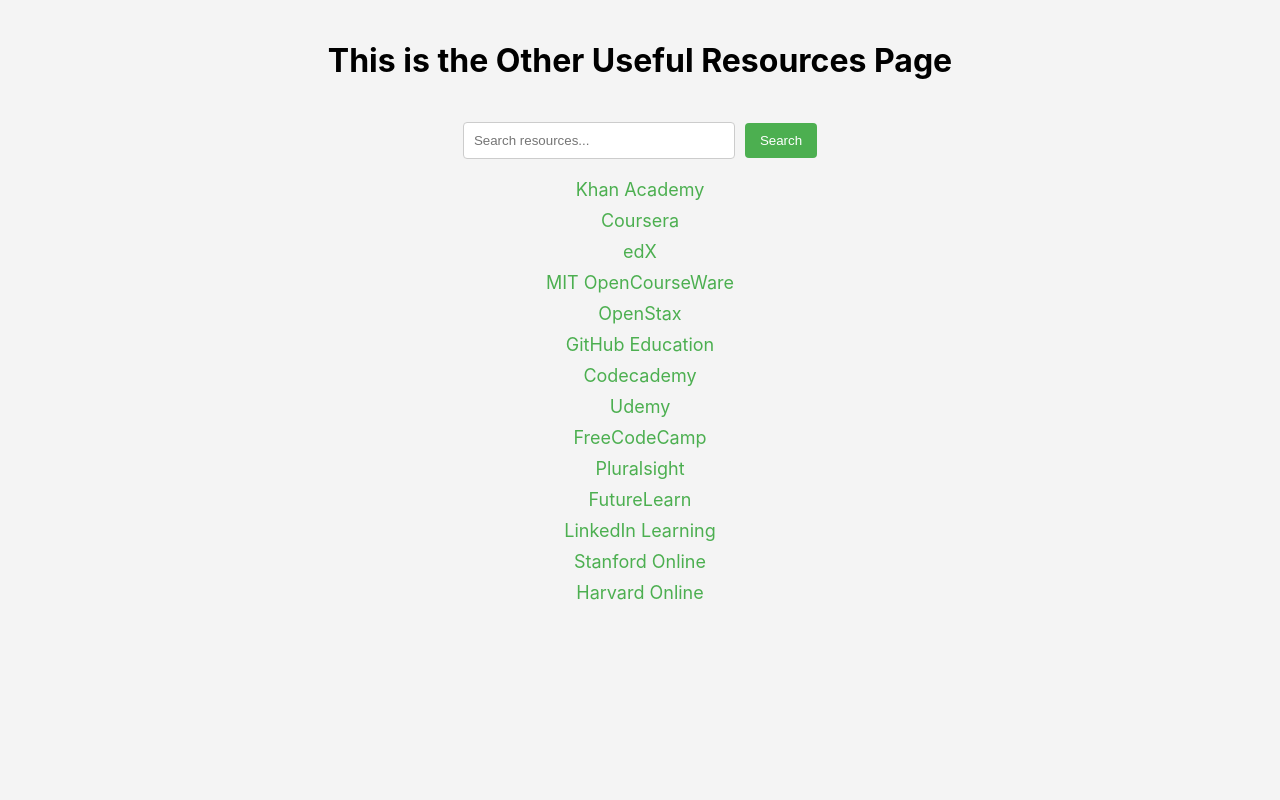
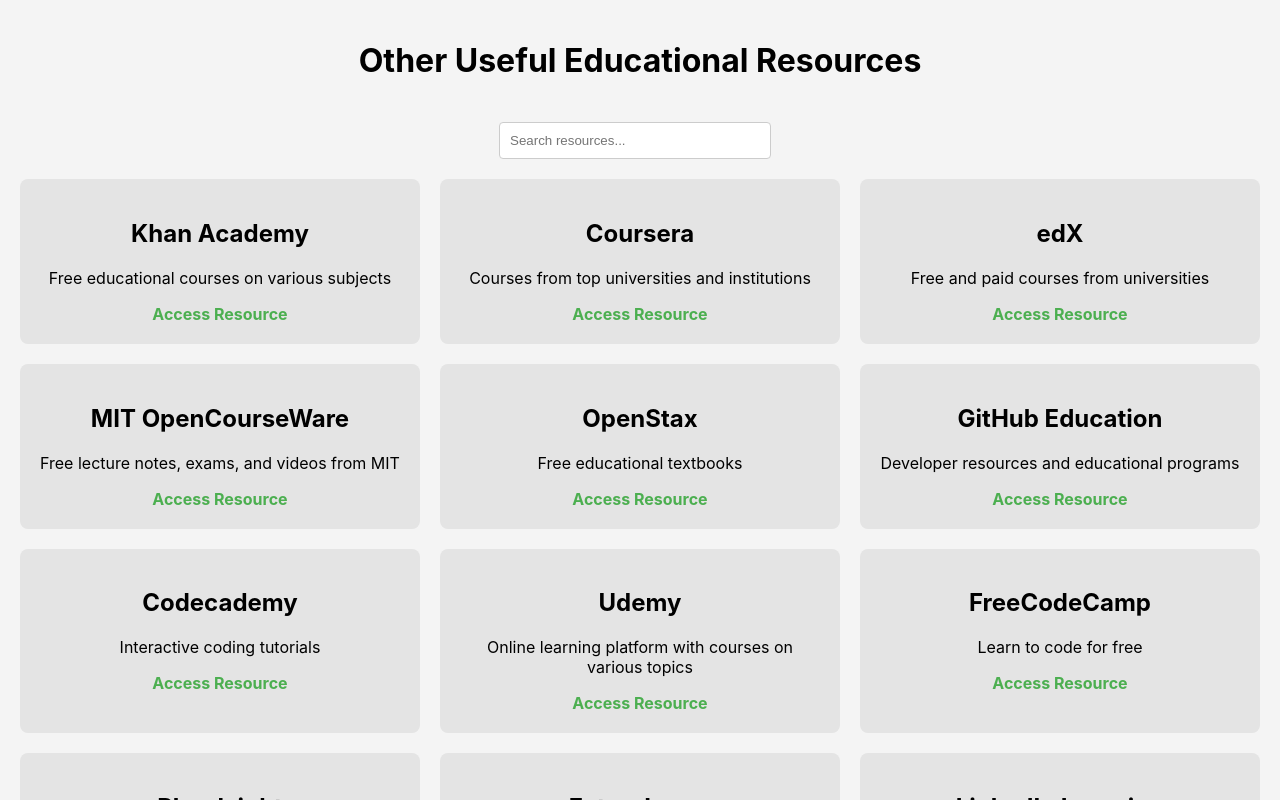
Before and after one commit to TS29TR21/Front-end, a React (Create React App) app in the folder frontend-bananaboat/: page /oer-page in a window 1280 px wide. Built offline with nearby package versions, Linux system fonts and the light colour scheme.

Commit message:
Update design of oer.js

```diff
--- a/frontend-bananaboat/src/components/oer.js
+++ b/frontend-bananaboat/src/components/oer.js
@@ -6,20 +6,20 @@
 
   // Example list of useful resources
   const resources = [
-    { title: "Khan Academy", url: "https://www.khanacademy.org" },
-    { title: "Coursera", url: "https://www.coursera.org" },
-    { title: "edX", url: "https://www.edx.org" },
-    { title: "MIT OpenCourseWare", url: "https://ocw.mit.edu" },
-    { title: "OpenStax", url: "https://openstax.org" },
-    { title: "GitHub Education", url: "https://education.github.com" },
-    { title: "Codecademy", url: "https://www.codecademy.com" },
-    { title: "Udemy", url: "https://www.udemy.com" },
-    { title: "FreeCodeCamp", url: "https://www.freecodecamp.org" },
-    { title: "Pluralsight", url: "https://www.pluralsight.com" },
-    { title: "FutureLearn", url: "https://www.futurelearn.com" },
-    { title: "LinkedIn Learning", url: "https://www.linkedin.com/learning" },
-    { title: "Stanford Online", url: "https://online.stanford.edu" },
-    { title: "Harvard Online", url: "https://online-learning.harvard.edu" },
+    { title: "Khan Academy", description: "Free educational courses on various subjects", url: "https://www.khanacademy.org" },
+    { title: "Coursera", description: "Courses from top universities and institutions", url: "https://www.coursera.org" },
+    { title: "edX", description: "Free and paid courses from universities", url: "https://www.edx.org" },
+    { title: "MIT OpenCourseWare", description: "Free lecture notes, exams, and videos from MIT", url: "https://ocw.mit.edu" },
+    { title: "OpenStax", description: "Free educational textbooks", url: "https://openstax.org" },
+    { title: "GitHub Education", description: "Developer resources and educational programs", url: "https://education.github.com" },
+    { title: "Codecademy", description: "Interactive coding tutorials", url: "https://www.codecademy.com" },
+    { title: "Udemy", description: "Online learning platform with courses on various topics", url: "https://www.udemy.com" },
+    { title: "FreeCodeCamp", description: "Learn to code for free", url: "https://www.freecodecamp.org" },
+    { title: "Pluralsight", description: "Tech skills learning platform", url: "https://www.pluralsight.com" },
+    { title: "FutureLearn", description: "Online courses from top institutions", url: "https://www.futurelearn.com" },
+    { title: "LinkedIn Learning", description: "Online learning platform with video courses", url: "https://www.linkedin.com/learning" },
+    { title: "Stanford Online", description: "Free and paid courses from Stanford University", url: "https://online.stanford.edu" },
+    { title: "Harvard Online", description: "Courses from Harvard University", url: "https://online-learning.harvard.edu" },
   ];
 
   // Filter resources based on search query
@@ -27,46 +27,41 @@
     resource.title.toLowerCase().includes(searchQuery.toLowerCase())
   );
 
-  const handleSearch = (e) => {
-    e.preventDefault();
-    console.log("Search query:", searchQuery);
-  };
-
   return (
     <div style={styles.pageContainer}>
       <main style={styles.mainContent}>
         <header style={styles.header}>
-          <h1>This is the Other Useful Resources Page</h1>
+          <h1>Other Useful Educational Resources</h1>
         </header>
 
         {/* Search Section */}
         <section style={styles.searchSection}>
-          <form onSubmit={handleSearch}>
           <input
             type="text"
             placeholder="Search resources..."
+            style={styles.searchInput}
             value={searchQuery}
             onChange={(e) => setSearchQuery(e.target.value)}
-              style={styles.searchInput}
           />
-            <button type="submit" style={styles.searchButton}>
-              Search
-            </button>
-          </form>
         </section>
 
-        {/* Resources List */}
-        <section style={styles.resourceSection}>
+        {/* Resources Section */}
+        <section style={styles.resourcesSection}>
           {filteredResources.length > 0 ? (
-            <ul style={styles.resourceList}>
-              {filteredResources.map((resource, index) => (
-                <li key={index} style={styles.resourceItem}>
-                  <a href={resource.url} style={styles.resourceLink}>
-                    {resource.title}
+            filteredResources.map((resource, index) => (
+              <div key={index} style={styles.resourceCard}>
+                <h2>{resource.title}</h2>
+                <p>{resource.description}</p>
+                <a
+                  href={resource.url}
+                  target="_blank"
+                  rel="noopener noreferrer"
+                  style={styles.link}
+                >
+                  Access Resource
                 </a>
-                </li>
-              ))}
-            </ul>
+              </div>
+            ))
           ) : (
             <p style={styles.noResults}>No resources found.</p>
           )}
@@ -80,8 +75,7 @@
 const styles = {
   pageContainer: {
     display: "flex",
-    flexDirection: "column",
-    minHeight: "100vh",
+    height: "100vh",
   },
   mainContent: {
     flex: 1,
@@ -105,36 +99,24 @@
     border: "1px solid #ccc",
     marginRight: "10px",
   },
-  searchButton: {
-    padding: "10px 15px",
-    backgroundColor: "#4CAF50",
-    color: "white",
-    border: "none",
-    borderRadius: "4px",
-    cursor: "pointer",
+  resourcesSection: {
+    display: "grid",
+    gridTemplateColumns: "repeat(3, 1fr)",
+    gap: "20px",
   },
-  resourceSection: {
+  resourceCard: {
+    backgroundColor: "#e4e4e4",
+    padding: "20px",
+    borderRadius: "8px",
     textAlign: "center",
   },
-  resourceList: {
-    listStyleType: "none",
-    padding: 0,
-  },
-  resourceItem: {
-    marginBottom: "10px",
-  },
-  resourceLink: {
+  link: {
     color: "#4CAF50",
     textDecoration: "none",
-    fontSize: "18px",
-    transition: "color 0.3s, transform 0.3s",
-  },
-  resourceLinkHover: {
-    color: "#333",
-    transform: "scale(1.05)",
+    fontWeight: "bold",
   },
   noResults: {
-    fontSize: "18px",
+    textAlign: "center",
     color: "#999",
   },
 };
```
Lines whose indentation alone changed are shown as unchanged.
